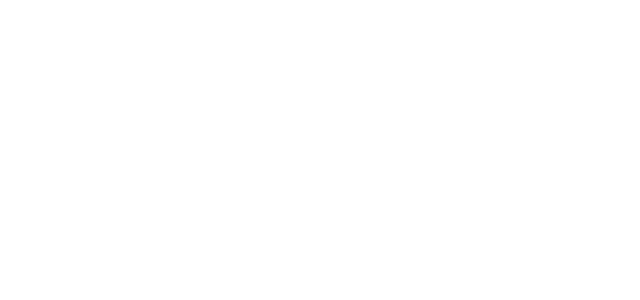
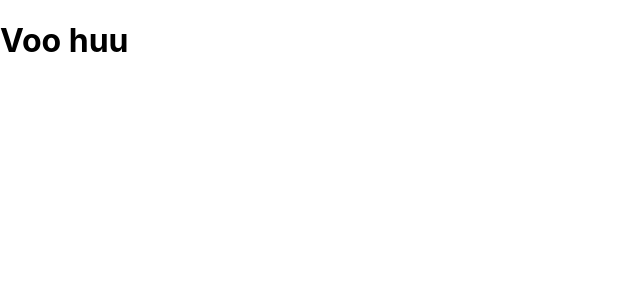
Before and after one commit to eThird/digiteducator-, a React (Create React App) app: page /Overviewpage in a window 1280 px wide. Before the commit this address had no page. Shown: the top 300 px of the page, without its empty margins (0-640 px from the left). Built offline with nearby package versions, Linux system fonts and the light colour scheme.

Commit message:
corrected code and overviewpage

```diff
--- a/src/App.js
+++ b/src/App.js
@@ -4,6 +4,7 @@
 import Home from './Pages/Home/Home';
 import Coursepage from './Pages/Course/Coursepage'
 import Footer from './Components/Footer/Footer';
+import Overviewpage from './Pages/Overviewpage/Overviewpage';
 
 const App = () => {
   return (
@@ -14,6 +15,8 @@
         <Route path="/home" element={<Home />} />
         <Route path="/Coursepage" element={<Coursepage/>} />
         <Route path="/Footer" element={<Footer/>} />
+        <Route path="/Overviewpage" element={<Overviewpage/>}/>
+
       </Routes>
     </Router>
   );
--- /dev/null
+++ b/src/Pages/Overviewpage/Overviewpage.js
@@ -0,0 +1,15 @@
+import React from "react";
+import './Overviewpage.css';
+
+
+const Overviewpage=()=>
+{
+    return(
+        <div>
+            <h1> Voo huu </h1>
+        </div>
+    );
+};
+
+
+export default Overviewpage ;
```
Also changed, not shown: src/Pages/Overviewpage/Overviewpage.css (added).
